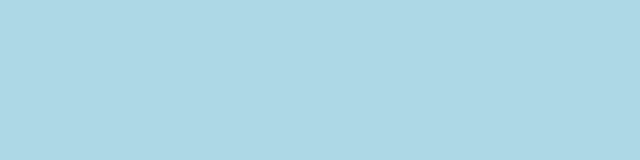
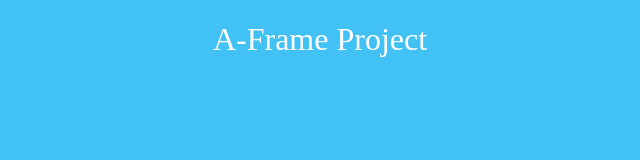
Before and after one commit to owencraston/A-Frame-project, a plain HTML site: page main.html in a window 1280 px wide. Shown: the whole page, without its empty margins (320-960 px from the left). Drawn offline with Linux system fonts and the light colour scheme.

Commit message:
Updated style sheet and added components

```diff
--- a/main.html
+++ b/main.html
@@ -1,9 +1,16 @@
 <!DOCTYPE HTML>
 <html>
+<script src="https://aframe.io/releases/0.3.2/aframe.min.js"></script>
 <link rel="stylesheet" type="text/css" href="style.css">
 <head>
-<title>A-Frame Project</title>
+  <title>A-Frame Project</title>
+  <h1>A-Frame Project</h1>
 </head>
 <body>
+  <a-scene>
+      <a-box color="#6173F4" opacity="0.8" depth="2"></a-box>
+      <a-sphere radius="2" src="texture.png" position="1 1 0"></a-sphere>
+      <a-sky color="#ECECEC"></a-sky>
+    </a-scene>
 </body>
 </html>
--- a/style.css
+++ b/style.css
@@ -1,3 +1,18 @@
 body {
-    background-color: lightblue;
+    background-color: rgb(66, 194, 244);
 }
+
+
+h1{
+    text-align: center;
+    color:  white;
+
+    font-family: 'Fira Sans';
+    src: url('eot/FiraSans-Hair.eot');
+    src: url('eot/FiraSans-Hair.eot') format('embedded-opentype'),
+         url('woff2/FiraSans-Hair.woff2') format('woff2'),
+         url('woff/FiraSans-Hair.woff') format('woff'),
+         url('ttf/FiraSans-Hair.ttf') format('truetype');
+    font-weight: 100;
+    font-style: normal;;
+}
```
